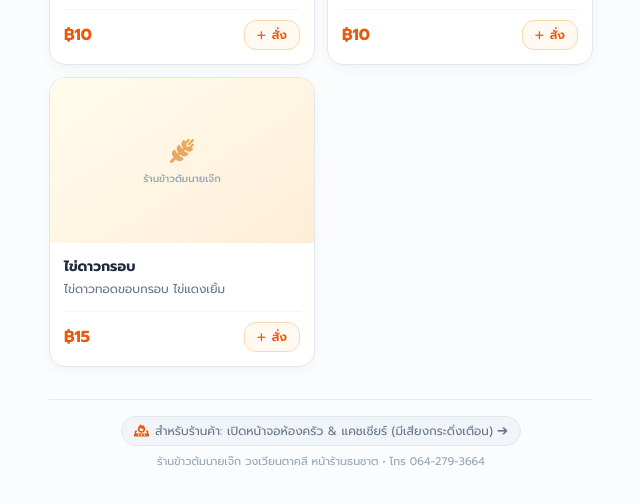
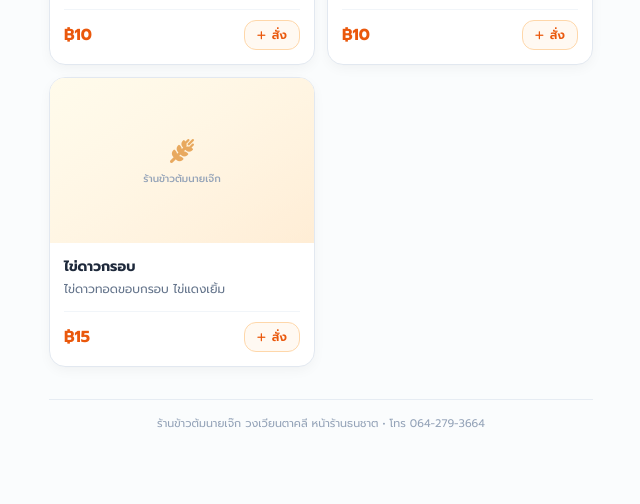
Before and after one commit to mrteephob-del/Joke, a plain HTML site: page index.html in a window 1280 px wide. Shown: the part 10108-10612 px from the top of the page, without its empty margins (319-959 px from the left). Drawn offline with nearby package versions, Linux system fonts and the light colour scheme; no server answers.

Commit message:
chore(ui): Remove merchant kitchen link banner from customer ordering page

```diff
--- a/index.html
+++ b/index.html
@@ -326,13 +326,9 @@
       </div>
     </section>
 
-    <!-- Shop Admin / Kitchen Link -->
+    <!-- Footer Info -->
     <div class="mt-8 pt-4 border-t border-slate-200/80 text-center text-xs text-slate-500 pb-4">
-      <a href="kitchen.html" class="inline-flex items-center gap-1.5 px-3 py-1.5 rounded-full bg-slate-100 hover:bg-orange-50 hover:text-orange-700 border border-slate-200 transition-colors">
-        <i class="fa-solid fa-fire-burner text-orange-600"></i>
-        <span>สำหรับร้านค้า: เปิดหน้าจอห้องครัว & แคชเชียร์ (มีเสียงกระดิ่งเตือน) ➔</span>
-      </a>
-      <p class="mt-2 text-[11px] text-slate-400">ร้านข้าวต้มนายเจ๊ก วงเวียนตาคลี หน้าร้านธนชาต • โทร 064-279-3664</p>
+      <p class="text-[11px] text-slate-400">ร้านข้าวต้มนายเจ๊ก วงเวียนตาคลี หน้าร้านธนชาต • โทร 064-279-3664</p>
     </div>
 
   </main>
```
